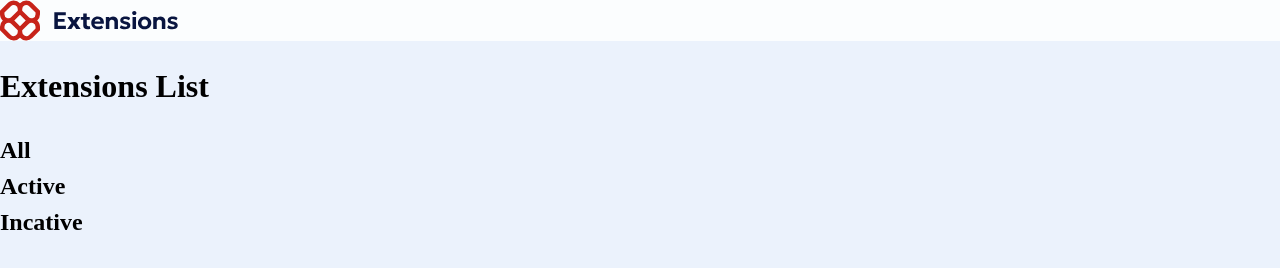
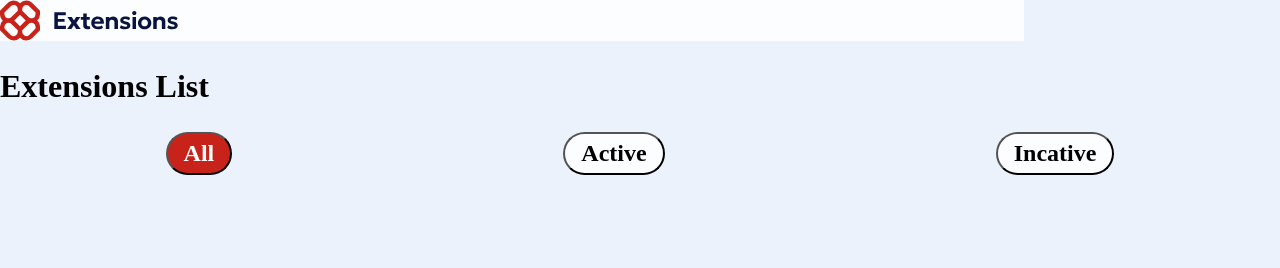
Before and after one commit to Najaxx123/Browser-extension-manager, a plain HTML site: page index.html in a window 1280 px wide. Drawn offline with Linux system fonts and the light colour scheme.

Commit message:
j'arrive pas mon chef c'est trop dur et en plus je suis pas bien c'est une singerie

```diff
--- a/css/main.css
+++ b/css/main.css
@@ -4,4 +4,25 @@ body {
 
 .header-container {
     background-color: #FBFDFE;
+    max-width: 80%;
+    display: flex;
+    align-items: center;
 }
+
+.extension-filter {
+    display: flex;
+    justify-content: space-around;
+}
+
+.filter-all {
+    background-color: #C7231A;
+    padding: 6px 16px 6px 16px;
+    border-radius: 36px;
+    color: #fff;
+}
+
+.filter-active, .filter-incative {
+    background-color: #FBFDFE;
+    padding: 6px 16px 6px 16px;
+    border-radius: 36px;
+}
--- a/index.html
+++ b/index.html
@@ -40,10 +40,17 @@
       <h1>Extensions List</h1>
       </div>
       <div class="extension-filter">
-        <div class="filter-all"><h2>All</h2></div>
-        <div class="filter-active"><h2>Active</h2></div>
-        <div class="filter-incative"><h2>Incative</h2></div>
+        <button class="filter-all">
+            <h2>All</h2>
+        </button>
+        <button class="filter-active">
+            <h2>Active</h2>
+        </button>
+        <button class="filter-incative">
+            <h2>Incative</h2>
+        </button>
       </div>
     </main>
+    <script src="./js/script.js"></script>
   </body>
 </html>
```
